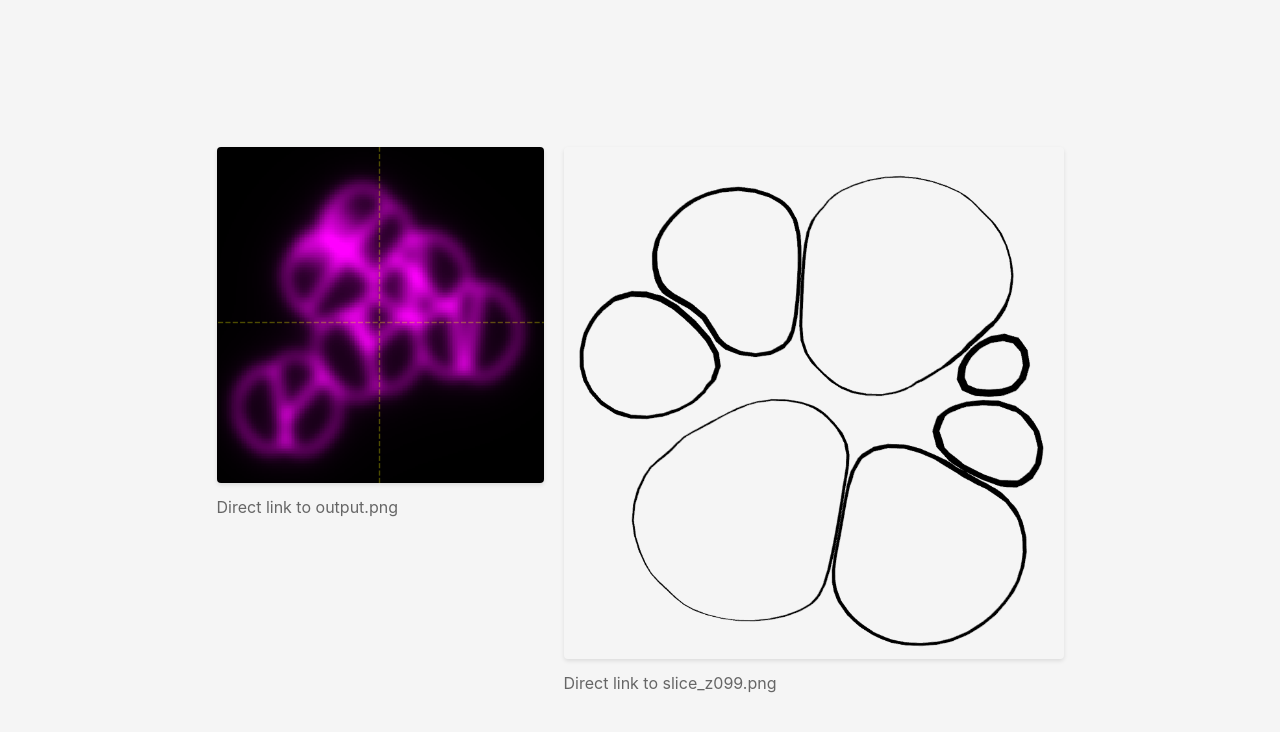
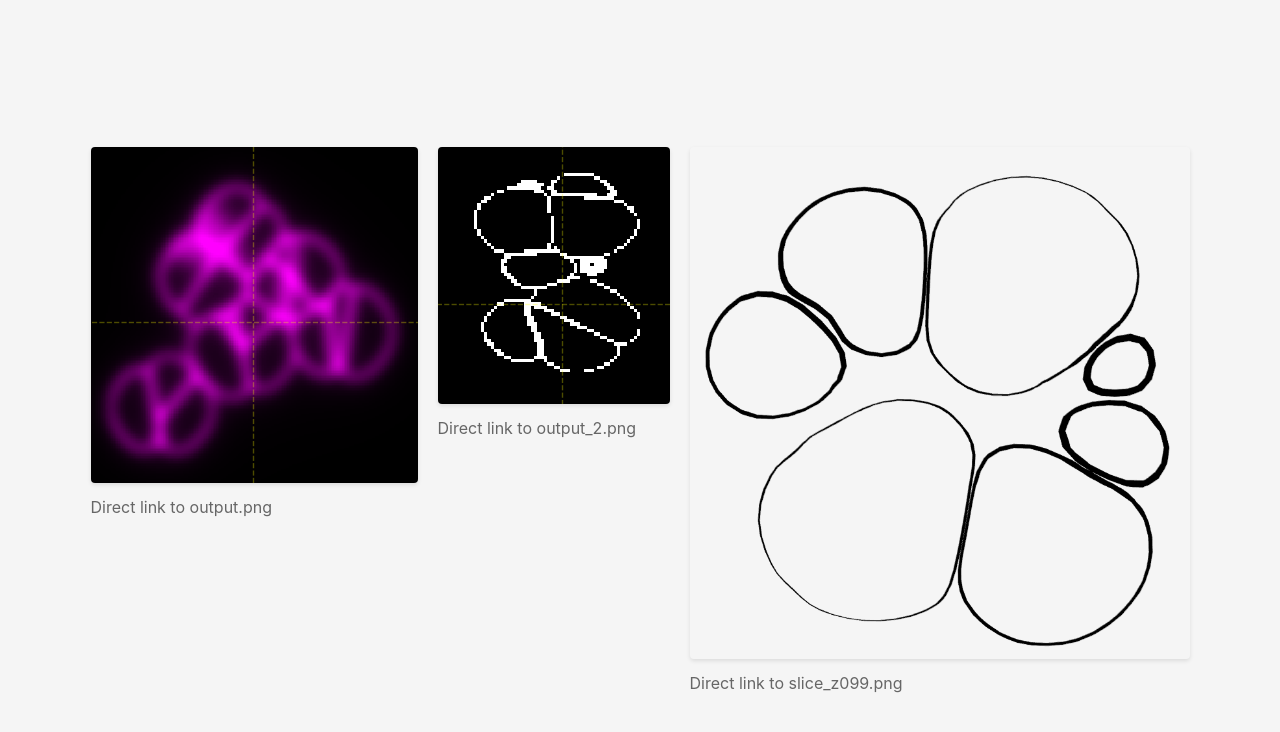
Before and after one commit to HMS-IAC/diffusion_microscopy, a plain HTML site: page docs/index.html in a window 1280 px wide. Drawn offline with Linux system fonts and the light colour scheme.

Commit message:
Add output_2.png to the website

```diff
--- a/docs/index.html
+++ b/docs/index.html
@@ -45,6 +45,10 @@
             <a href="https://raw.githubusercontent.com/HMS-IAC/diffusion_microscopy/main/docs/images/output.png" class="image-link" target="_blank">Direct link to output.png</a>
         </div>
         <div>
+            <img src="https://raw.githubusercontent.com/HMS-IAC/diffusion_microscopy/main/docs/images/output_2.png" alt="Output Image 2">
+            <a href="https://raw.githubusercontent.com/HMS-IAC/diffusion_microscopy/main/docs/images/output_2.png" class="image-link" target="_blank">Direct link to output_2.png</a>
+        </div>
+        <div>
             <img src="https://raw.githubusercontent.com/HMS-IAC/diffusion_microscopy/main/docs/images/slice_z099.png" alt="Slice Image">
             <a href="https://raw.githubusercontent.com/HMS-IAC/diffusion_microscopy/main/docs/images/slice_z099.png" class="image-link" target="_blank">Direct link to slice_z099.png</a>
         </div>
```
Also changed, not shown: docs/images/output_2.png (added).
